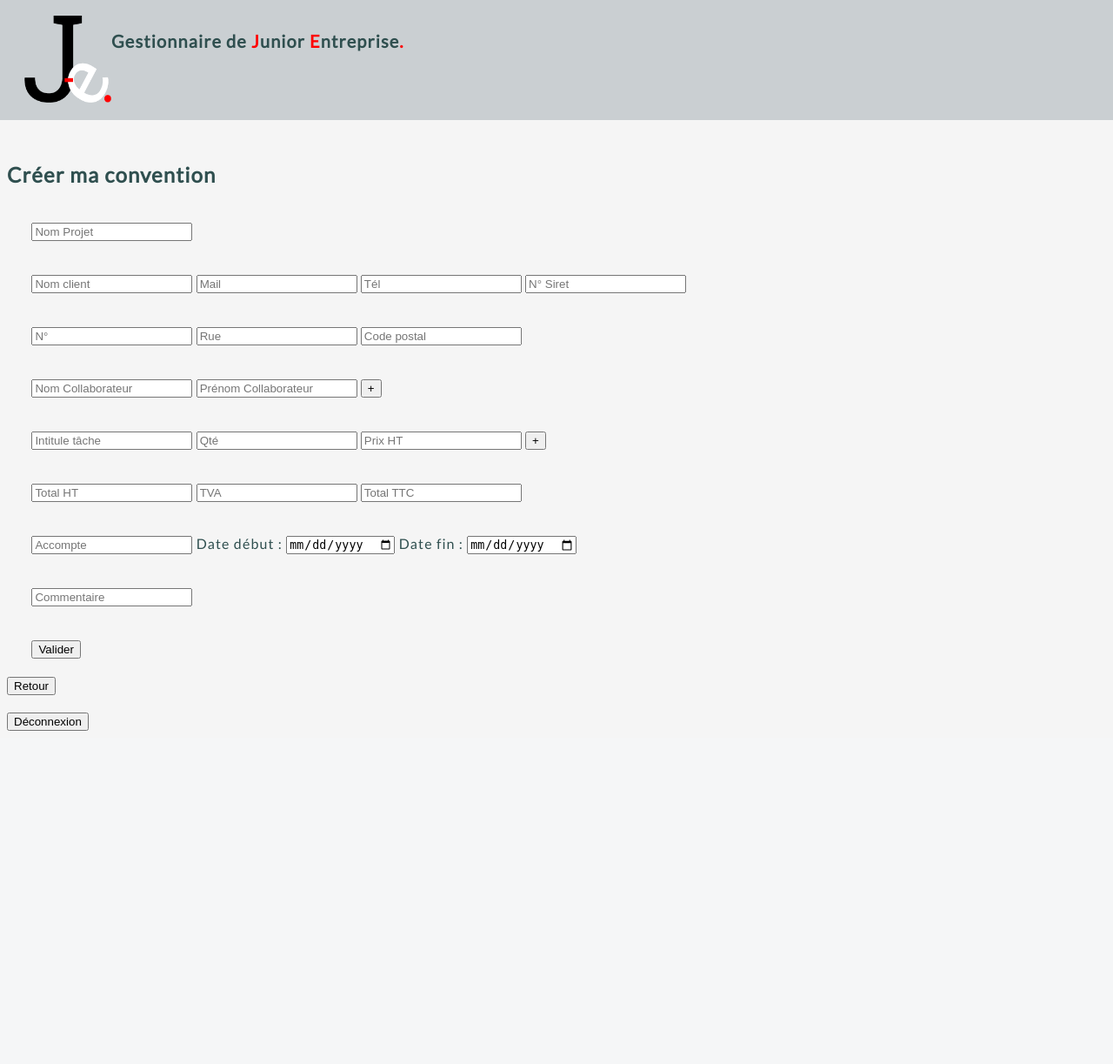
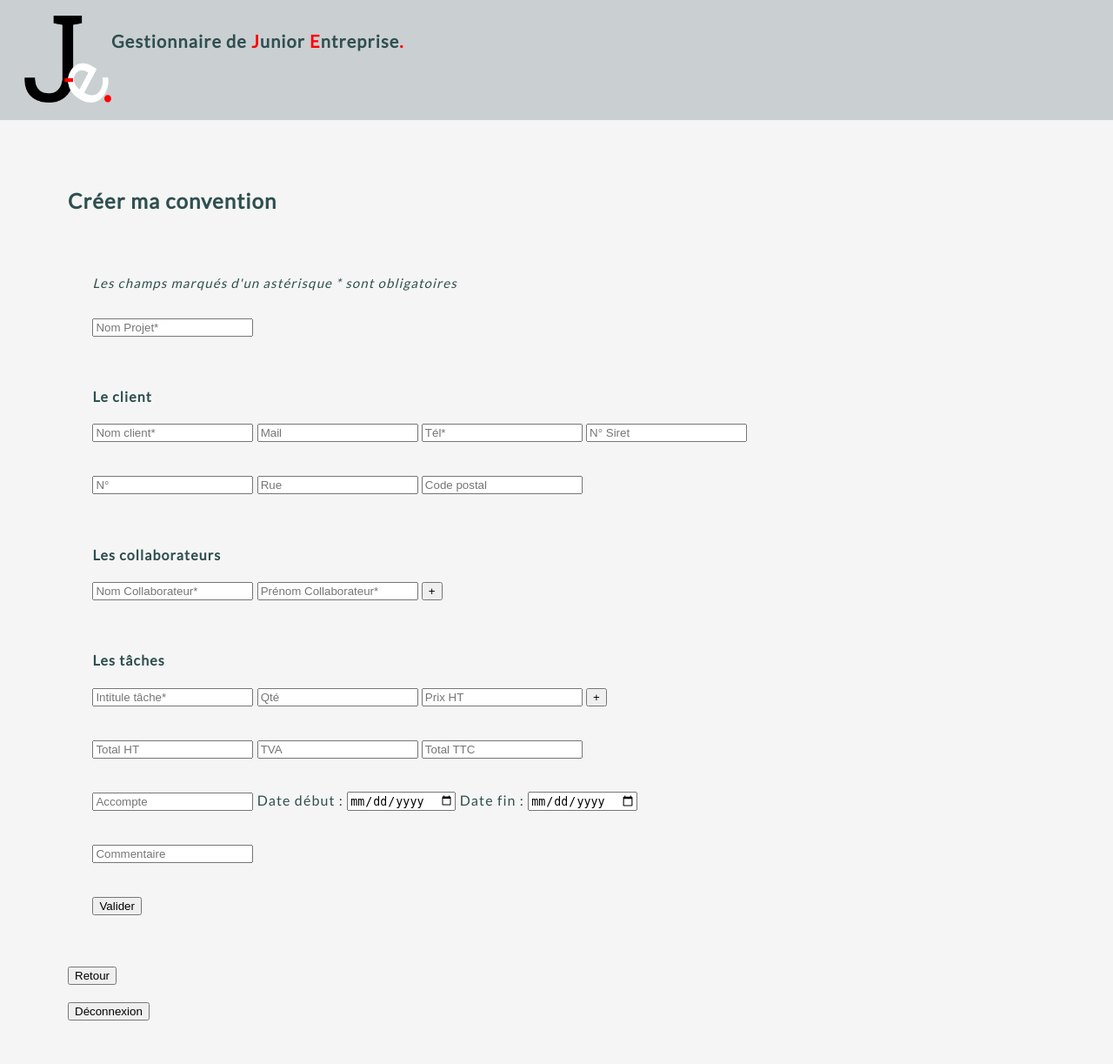
Before and after one commit to TortankQ/JuniorEntreprise, a PHP site: page /Controller/CreationconventionController.php in a window 1280 px wide. Shown: the whole page at 87% size. Before the commit the page ends 840 px from the top, so only its background shows below. Run offline with PHP 8.4, Linux system fonts and the light colour scheme; the visitor is signed in with stand-in values (Sample User, id 1).

Commit message:
finalisation

```diff
--- a/View/ajouterutilisateur.php
+++ b/View/ajouterutilisateur.php
@@ -1,9 +1,9 @@
 <h2>Ajouter un utilisateur</h2>
 <div>
     <form id="ajouterUtilisateur" method="POST" action="../Controller/AjouterutilisateurController.php">
-        <label for="identifiant">Identifiant</label>
+        <label for="identifiant">Identifiant : </label>
         <input type="user" name="username" placeholder="Identifiant">
-        <label for="password">Mot de Passe</label>
+        <label for="password">    Mot de Passe : </label>
         <input type="password" class="form-control" name="password" placeholder="Mot de passe">
         <input type="checkbox" class="form-control" name="administrateur" value="true">Administrateur
         <br/><br/>
--- a/View/connexion.php
+++ b/View/connexion.php
@@ -3,10 +3,10 @@
 <div>
     <form id="connexion" method="POST" action="../Controller/FrontController.php">
         <label for="exempleUsername">Identifiant : </label>
-        <input type="user" name="username" placeholder="Votre Identifiant">
+        <input type="user" name="username" placeholder="Votre identifiant">
         <br/><br/><br/
         <label for="exemplePassword">Mot de Passe : </label>
-        <input type="password" class="form-control" name="password" placeholder="Votre Mot de passe">
+        <input type="password" class="form-control" name="password" placeholder="Votre mot de passe">
         <br/><br/><br/>
         <button type="submit" name="btnConnexion">Connexion</button>
     </form>
--- a/View/consultermodifierediterconvention.php
+++ b/View/consultermodifierediterconvention.php
@@ -1,9 +1,13 @@
+<h2>Mon espace convention</h2>
+<br/><br/>
+
 <div>
     <form id="rechercheConvention" method="POST" action="../Controller/ConsultermodifierediterconventionController.php">
         <input name="numeroConvention" type="number" placeholder="N°">
         <input name="nomConvention" type="text" placeholder="Nom">
         <button type="submit" name="btnRechercher">Rechercher</button>
     </form>
+    <br/><br/>
 </div>
 <?php if($affichage == 0): ?>
     <?=$daoConvention->afficherTabConvention();?>
@@ -13,6 +17,7 @@
     <?=$daoConvention->afficherTabConventionNom($nomConvention);?>
 <?php endif; ?>
 <div>
+    <br/><br/>
    <form id="retour" method="POST" action="../Controller/MenugestionconventionController.php">
         <button type="submit" name="btnRetour">Retour</button>
     </form>
--- a/View/css/convention.css
+++ b/View/css/convention.css
@@ -12,22 +12,31 @@ body {
 
 }
 
+#corps {
+    padding-left: 20px;
+    margin : 50px;
+    /*border-style: solid;
+    border-width : 2px;
+    border-radius: 10px;*/
+    justify-content: center;
+}
+
 body a {
 	text-decoration: none;
 	color: #2F4F4F;
     display: flex;
     flex-direction: row;
-    justify-content: flex-start;
 
 
 }
 
-h2 {
+h3 {
+     line-height: 50px;
+     font-size : 15px;
+     font-style : italic;
+     font-weight: lighter;
 }
 
-h3 {
-     line-height: 50px;
-}
 
 #convention {
     margin : 20px;
--- a/View/formulaire_convention.php
+++ b/View/formulaire_convention.php
@@ -2,13 +2,15 @@
 
    <div id="layout_under_header">&nbsp;
     <form id="convention" method="POST"  action="../Controller/CreationconventionController.php" >
-       <input type="text" id="nomProjet" name="nomProjet" placeholder="Nom Projet" />
+        <h3>Les champs marqués d'un astérisque * sont obligatoires</h3>
+       <input type="text" id="nomProjet" name="nomProjet" placeholder="Nom Projet*" />
        <br/><br/>
        <br/>
         <div>
-            <input type="text" id="clientname" name="nomClient" placeholder="Nom client" />
+            <h4>Le client</h4>
+            <input type="text" id="clientname" name="nomClient" placeholder="Nom client*" />
             <input type="text" id="clientMail" name="clientMail" placeholder="Mail" />
-            <input type="text" id="clientTel" name="clientTel" placeholder="Tél" />
+            <input type="text" id="clientTel" name="clientTel" placeholder="Tél*" />
             <input type="number" id="siretnumber" name="numSiret" placeholder="N° Siret" />
         </div>
         <br/><br/>
@@ -20,17 +22,19 @@
         <br/><br/>
 
         <div>
+            <h4>Les collaborateurs</h4>
             <span id="zoneCollab">
-                <input type="text" id="collaborateurNom1" name="collaborateurNom1" placeholder="Nom Collaborateur" />
-                <input type="text" id="collaborateurPrenom1" name="collaborateurPrenom1" placeholder="Prénom Collaborateur" />
+                <input type="text" id="collaborateurNom1" name="collaborateurNom1" placeholder="Nom Collaborateur*" />
+                <input type="text" id="collaborateurPrenom1" name="collaborateurPrenom1" placeholder="Prénom Collaborateur*" />
 
             </span>
             <input type="button" id="btnPlusCollab" onclick="addCollab()" name="btnPlusCollab" value="+"/>
         </div>
         <br/><br/>
 
+        <h4>Les tâches</h4>
         <div id="zoneTache">
-            <input type="text" id="intituletache1" name="intituletache1" placeholder="Intitule tâche" />
+            <input type="text" id="intituletache1" name="intituletache1" placeholder="Intitule tâche*" />
             <input type="number" id="quantite1" name="quantite1" onchange = "calculTotalHT()" placeholder="Qté" />
             <input type="number" id="prixht1" name="prixht1" onchange = "calculTotalHT()" placeholder="Prix HT" />
             <input type="button" id="btnPlusTache" onclick="addTache()" name="btnPlusTache" value="+"/>
@@ -48,8 +52,8 @@
 
         <div>
           <input type="number" id="accompte" name="accompte" placeholder="Accompte" />
-           Date début : <input type="date" id="datedebut" name="dateDebut" min="<?php echo date('Y-m-d');?>" placeholder="Date début" />
-           Date fin : <input type="date" id="dateFin" name="dateFin" min="<?php echo date('Y-m-d');?>" placeholder="Date fin" />
+           Date début : <input type="date" id="datedebut" name="dateDebut" min="<?php echo date('Y-m-d');?>" placeholder="Date début*" />
+           Date fin : <input type="date" id="dateFin" name="dateFin" min="<?php echo date('Y-m-d');?>" placeholder="Date fin*" />
         </div>
         <br/><br/>
         <div>
@@ -65,7 +69,7 @@
         </div>
 
     </form>
-    <br/>
+    <br/><br/><br/>
     <div>
         <form id="retour" method="POST" action="../Controller/MenugestionconventionController.php">
             <button type="submit" name="btnRetour">Retour</button>
--- a/View/layout.php
+++ b/View/layout.php
@@ -12,12 +12,15 @@
 
         <title>Junior Entreprise - <?=$page?></title>
     </head>
-    <header>
+
+    <body>
+        <header>
         <?php include('nav.php'); ?>
-    </header>
-    <body>
+        </header>
         <?=$erreur?>
         <br/><br/>
-        <?php include($page.'.php'); ?>
+        <div id="corps">
+            <?php include($page.'.php'); ?>
+        </div>
     </body>
 </html>
--- a/View/menugestionutilisateur.php
+++ b/View/menugestionutilisateur.php
@@ -1,4 +1,5 @@
 <h2>Menu Gestion Utilisateur</h2>
+<br/><br/>
 <div>
     <form id="ajouterUtilisateur" method="POST" action="../Controller/AjouterutilisateurController.php">
         <button type="submit" name="btnAjouterUtilisateur">Ajouter utilisateur</button>
@@ -16,7 +17,7 @@
         <button type="submit" name="btnSupprimerutilisateur">Supprimer utilisateur</button>
     </form>
 </div>
-<br/><br/>
+<br/><br/><br/><br/>
 <div>
    <form id="retour" method="POST" action="../Controller/MenuprincipalController.php">
         <button type="submit" name="btnRetour">Retour</button>
--- a/View/supprimerutilisateur.php
+++ b/View/supprimerutilisateur.php
@@ -1,4 +1,5 @@
 <h2>Supprimer un utilisateur</h2>
+<br/><br/>
 <div>
     <form id="supprimerUtilisateur" method="POST" action="../Controller/SupprimerutilisateurController.php">
         <label for="identifiant">Identifiant : </label>
```
Also changed, not shown: View/modifierutilisateur.php (+4 -3 lines).
